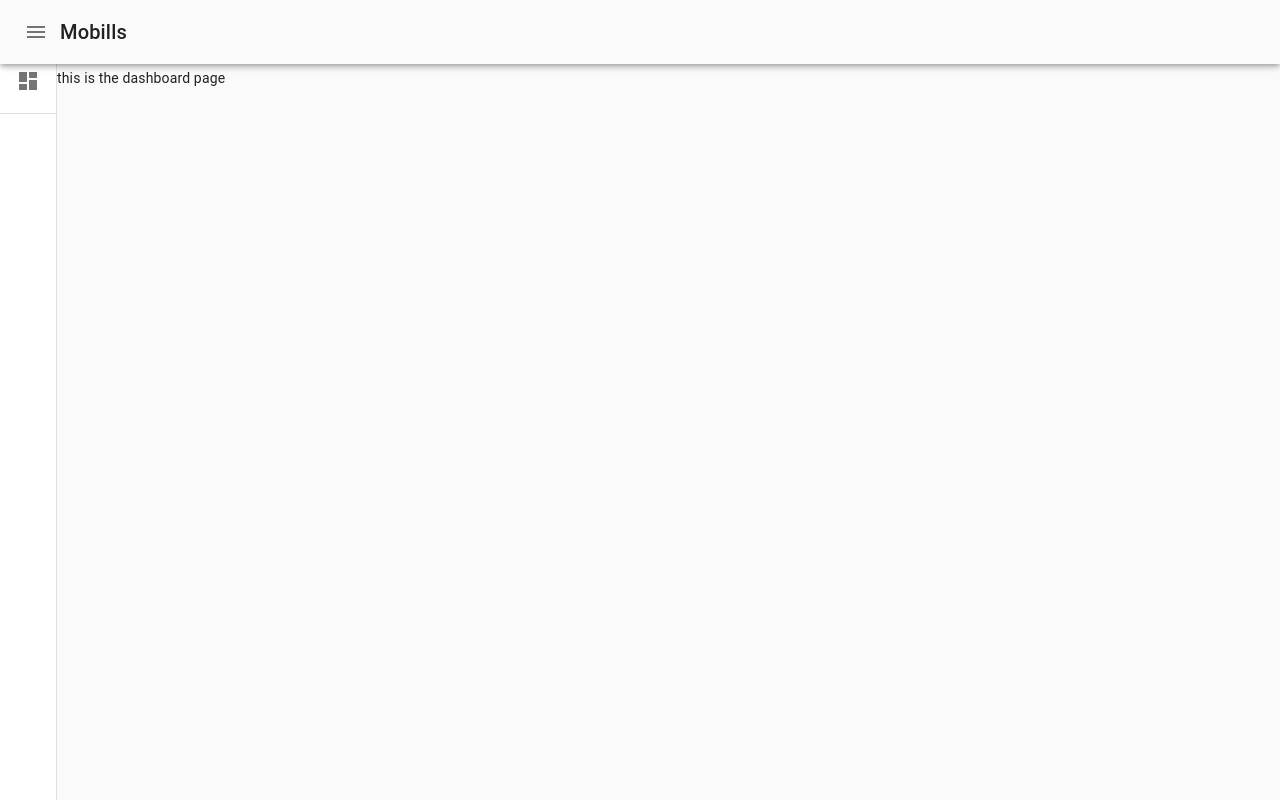
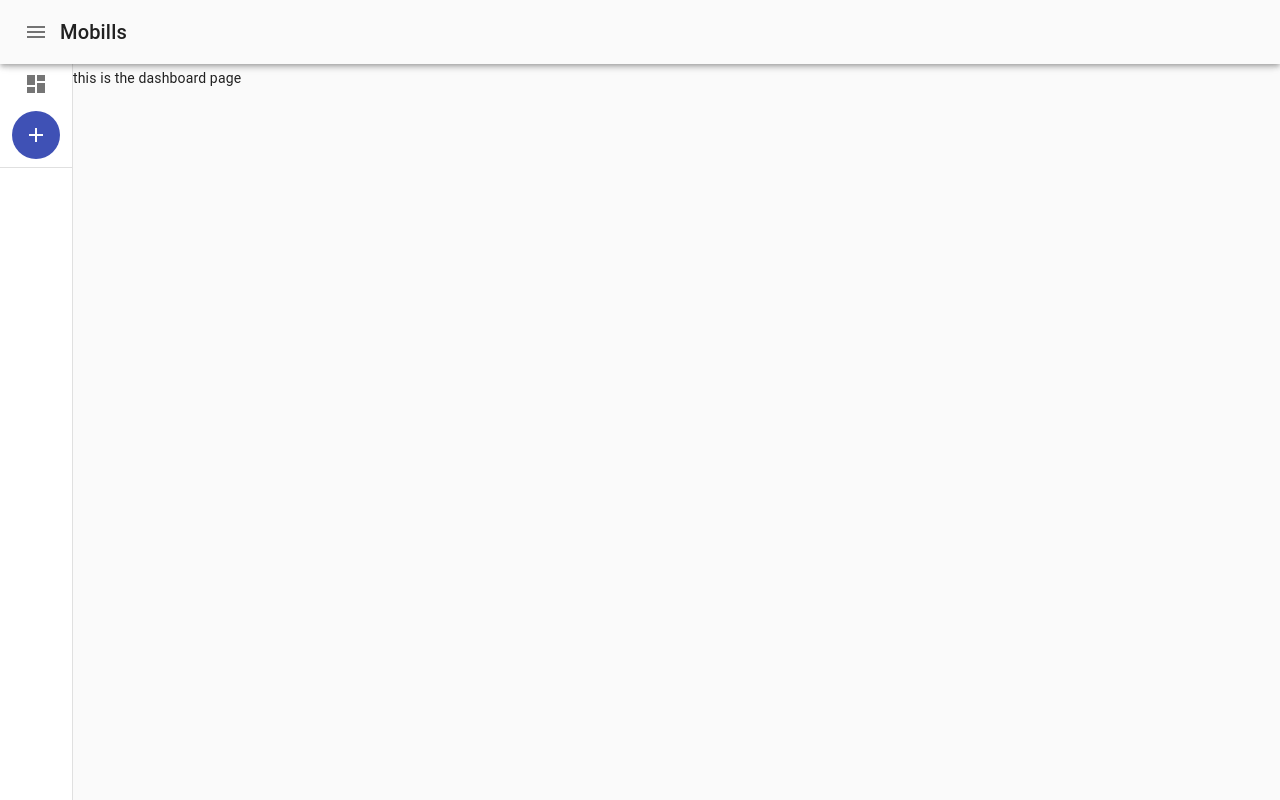
Before and after one commit to dyegoaurelio/mobills-crud, a React (Create React App) app: page / in a window 1280 px wide. Built offline with nearby package versions, Linux system fonts and the light colour scheme.

Commit message:
drawer tweaks

```diff
--- /dev/null
+++ b/src/components/addTransactionPopup.jsx
@@ -0,0 +1,61 @@
+import React from 'react'
+import { makeStyles } from '@material-ui/core/styles'
+import Popover from '@material-ui/core/Popover'
+import Typography from '@material-ui/core/Typography'
+import Button from '@material-ui/core/Button'
+import IconButton from '@material-ui/core/IconButton'
+import AddIcon from '@material-ui/icons/Add'
+
+import { AddButton } from './componentsStyles'
+
+const useStyles = makeStyles((theme) => ({
+  typography: {
+    padding: theme.spacing(2)
+  }
+}))
+
+export default function SimplePopover ({ open: drawerOpen }) {
+  const classes = useStyles()
+  const [anchorEl, setAnchorEl] = React.useState(null)
+
+  const handleClick = (event) => {
+    setAnchorEl(event.currentTarget)
+  }
+
+  const handleClose = () => {
+    setAnchorEl(null)
+  }
+
+  const open = Boolean(anchorEl)
+  const id = open ? 'simple-popover' : undefined
+
+  return (
+    <div
+      style={{ display: 'flex', justifyContent: 'center' }}
+    >
+
+        <AddButton expanded={drawerOpen}
+        onClick={handleClick}
+        >
+          Adicionar
+        </AddButton>
+
+      <Popover
+        id={id}
+        open={open}
+        anchorEl={anchorEl}
+        onClose={handleClose}
+        anchorOrigin={{
+          vertical: 'center',
+          horizontal: 'right'
+        }}
+        transformOrigin={{
+          vertical: 'center',
+          horizontal: 'center'
+        }}
+      >
+        <Typography className={classes.typography}>The content of the Popover.</Typography>
+      </Popover>
+    </div>
+  )
+}
--- /dev/null
+++ b/src/components/componentsStyles.js
@@ -0,0 +1,32 @@
+import React from 'react'
+import { withTheme } from '@material-ui/core'
+import Button from '@material-ui/core/Button'
+import IconButton from '@material-ui/core/IconButton'
+import AddIcon from '@material-ui/icons/Add'
+
+import styled from 'styled-components'
+
+export const AddButton = withTheme(
+  styled(({ theme, expanded, ...otherProps }) =>
+    expanded
+      ? (
+      <Button
+        variant="contained"
+        color="primary"
+        endIcon={<AddIcon color="inherit" />}
+        {...otherProps}
+      />
+        )
+      : (
+      <IconButton style={{ backgroundColor: theme.palette.primary.main }}
+      {...otherProps}
+      >
+        <AddIcon style={{ color: theme.palette.common.white }} />
+      </IconButton>
+        )
+  )`
+    && {
+      ${({ expanded }) => (expanded ? 'border-radius: 20px;' : null)}
+    }
+  `
+)
--- a/src/components/fixed/header.jsx
+++ b/src/components/fixed/header.jsx
@@ -1,6 +1,7 @@
 import React from 'react'
 import { useTheme } from '@material-ui/core/styles'
-import { AppBar, Toolbar, AppBarRoot, Drawer, ToolbarDiv } from './headerStyles'
+import { AppBar, Toolbar, AppBarRoot, Drawer, ToolbarDiv, DrawerItem } from './headerStyles'
+import AddTransactionPopup from '../addTransactionPopup'
 import List from '@material-ui/core/List'
 import CssBaseline from '@material-ui/core/CssBaseline'
 import Typography from '@material-ui/core/Typography'
@@ -9,7 +10,6 @@ import IconButton from '@material-ui/core/IconButton'
 import MenuIcon from '@material-ui/icons/Menu'
 import ChevronLeftIcon from '@material-ui/icons/ChevronLeft'
 import ChevronRightIcon from '@material-ui/icons/ChevronRight'
-import ListItem from '@material-ui/core/ListItem'
 import ListItemIcon from '@material-ui/core/ListItemIcon'
 import ListItemText from '@material-ui/core/ListItemText'
 
@@ -18,17 +18,19 @@ import DashboardIcon from '@material-ui/icons/Dashboard'
 import { Link } from 'react-router-dom'
 import { useSelector } from 'react-redux'
 
-const MainListItems = ({ dashboardPath }) => (
+const MainListItems = ({ dashboardPath, open }) => (
   <div>
-    <ListItem button
+    <DrawerItem button
     component={Link}
     to={dashboardPath}
+    open={open}
     >
       <ListItemIcon>
         <DashboardIcon />
       </ListItemIcon>
       <ListItemText primary="Dashboard" />
-    </ListItem>
+    </DrawerItem>
+    <AddTransactionPopup open={open}/>
   </div>
 )
 
@@ -91,7 +93,7 @@ export default function Header ({ drawer, secondaryListItems }) {
         </ToolbarDiv>
         <Divider />
         <List>
-          <MainListItems dashboardPath={paths['dashboard']} />
+          <MainListItems dashboardPath={paths['dashboard']} open={open} />
         </List>
         <Divider />
         <List>{secondaryListItems}</List>
--- a/src/components/fixed/headerStyles.js
+++ b/src/components/fixed/headerStyles.js
@@ -2,6 +2,7 @@ import { withTheme } from '@material-ui/core'
 import appBar from '@material-ui/core/AppBar'
 import toolBar from '@material-ui/core/Toolbar'
 import drawer from '@material-ui/core/Drawer'
+import listItem from '@material-ui/core/ListItem'
 
 import styled from 'styled-components'
 
@@ -62,7 +63,7 @@ export const Drawer = withTheme(styled(drawer)`
         }
       )};
           overflow-x: hidden;
-          width: ${theme.spacing(7) + 1}px;
+          width: ${theme.spacing(9) + 1}px;
 
           ${theme.breakpoints.up('sm')} : {
               width: 25px;
@@ -99,3 +100,24 @@ export const ToolbarDiv = withTheme(styled.div`
   padding: ${({ theme }) => theme.spacing(0, 1)};
 
 `)
+
+export const DrawerItem = withTheme(styled(listItem)`
+  &&{
+    width: inherit;
+    align-items: center;
+  justify-content: center;
+    display: flex;
+    padding: 15px;
+  }
+  .MuiListItemText-root{
+    ${({ open }) => (!open ? 'display: none;' : null)}
+    flex: none;
+ }
+
+ .MuiListItemIcon-root{
+  align-items: center;
+  justify-content: center;
+    display: flex;
+ }
+`
+)
```
Also changed, not shown: src/index.js (+4 -4 lines).
